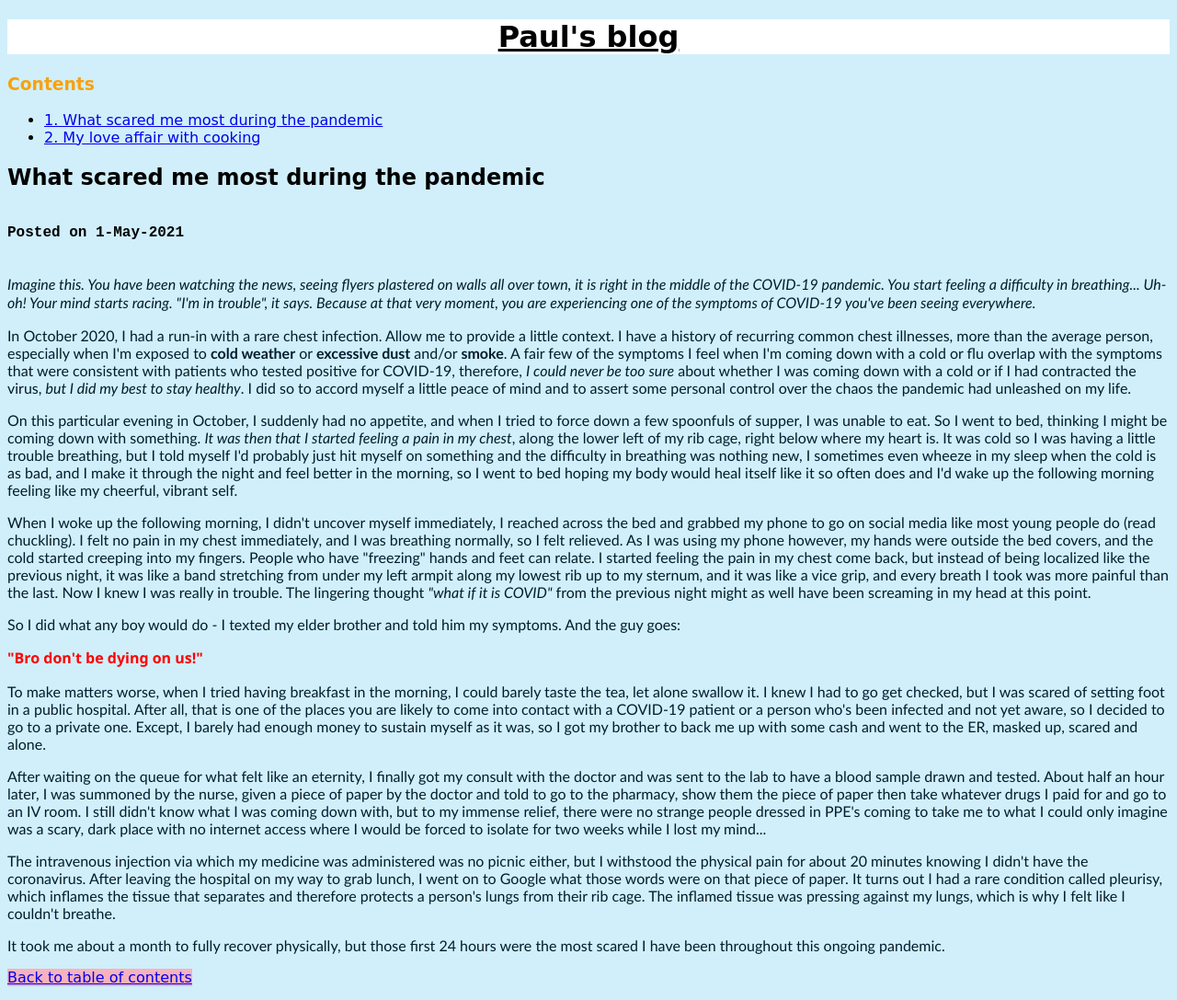
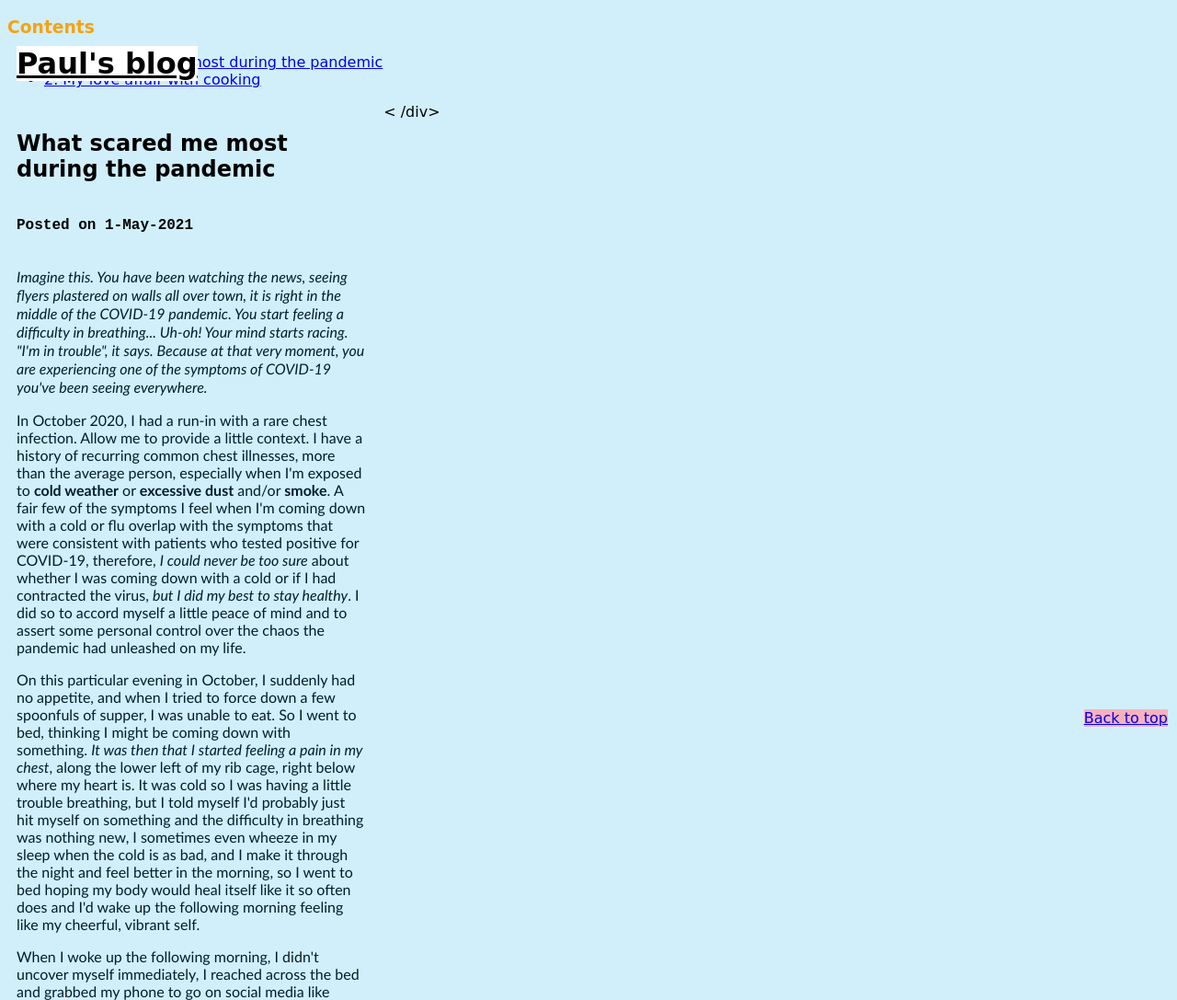
Before and after one commit to paulnduati/paulwebprojects.github.io, a plain HTML site: page index.html in a window 1280 px wide. Shown: the top 1087 px of the page at 92% size. Drawn offline with Linux system fonts and the light colour scheme.

Commit message:
CSS layout attempt 1

```diff
--- a/index.html
+++ b/index.html
@@ -37,18 +37,37 @@
                 color:red;
                 font-weight:bold;
             }
+            #header{
+                position:fixed;
+                margin:10px;
+            }
+            #up{
+                position:absolute;
+                bottom:10px;
+                right:10px;
+                z-index: 2;
+            }
+            .article{
+                float: left;
+                padding: 10px;
+                width: 30%;
+                margin-right:10px;
+            }
         </style>
     </head>
     <body>
-
-        <h1>Paul's blog</h1>
-
-        <h3 id="contents">Contents</h3>
-        <ul>
-            <li><a  href="#blog1">1. What scared me most during the pandemic</a></li>
-            <li><a  href="#blog2">2. My love affair with cooking</a></li>
-        </ul>
-
+        <div id="header">
+            <h1>Paul's blog</h1>
+        </div>
+        <div id="toc">
+            <h3 id="contents">Contents</h3>
+            <ul>
+                <li><a  href="#blog1">1. What scared me most during the pandemic</a></li>
+                <li><a  href="#blog2">2. My love affair with cooking</a></li>
+            </ul><
+        /div>
+        <div class="article">
+<!--________________________________Second blog_______________________________-->
         <h2 id="blog1">What scared me most during the pandemic</h2>
         <h6>Posted on 1-May-2021</h6>
 
@@ -63,8 +82,7 @@
         <p>The intravenous injection via which my medicine was administered was no picnic either, but I withstood the physical pain for about 20 minutes knowing I didn't have the coronavirus. After leaving the hospital on my way to grab lunch, I went on to Google what those words were on that piece of paper. It turns out I had a rare condition called pleurisy, which inflames the tissue that separates and therefore protects a person's lungs from their rib cage. The inflamed tissue was pressing against my lungs, which is why I felt like I couldn't breathe.</p>
         <p>It took me about a month to fully recover physically, but those first 24 hours were the most scared I have been throughout this ongoing pandemic.</p>
 
-        <a class="scroll" href="#contents">Back to table of contents</a>
-        <!--________Second blog_______-->
+<!--________________________________Second blog_______________________________-->
         <h2 id="blog2">My love affair with cooking</h2>
         <h6>Posted on 8-May-2021</h6>
 
@@ -76,6 +94,8 @@
         <p>I find that I'm able to pick up on preparing dishes rather quickly when am in the same kitchen with the person preparing that dish. I am a visual learner. My cooking improved drastically by watching my brother cook, and my sister later on when she came back from her time abroad. I would watch them, take note of the ingredients, how the food smelled while it was cooking, how they prepared and added the spices, what color the dishes would look like and then go on and try the same thing at first, gradually deviating and trying different things myself.</p>
         <p>I knew I loved cooking rather early on in my time as a the main cook in the house (my elder brother was off in University and usually took over the cooking when he'd be home for the weekend once a month), when dad* had got home from work one evening and my sister had just come to town for a brief stay, and dad* went on to praise my cooking to her. I've loved cooking ever since, holding onto the tale my aunt told me about bio-dad and knowing that dad* enjoys my cooking, except on those days when the hand that tips the salt tips a little too generously (my cooking has a fatal flaw that I can't seem to shake - I never taste the food while it's on the fire).</p>
         <p></p>
-        <a class="scroll" href="#contents">Back to table of contents</a>
+        </div>
+
+        <div id="up"><a class="scroll" href="#header">Back to top</a></div>
     </body>
 </html>
```
